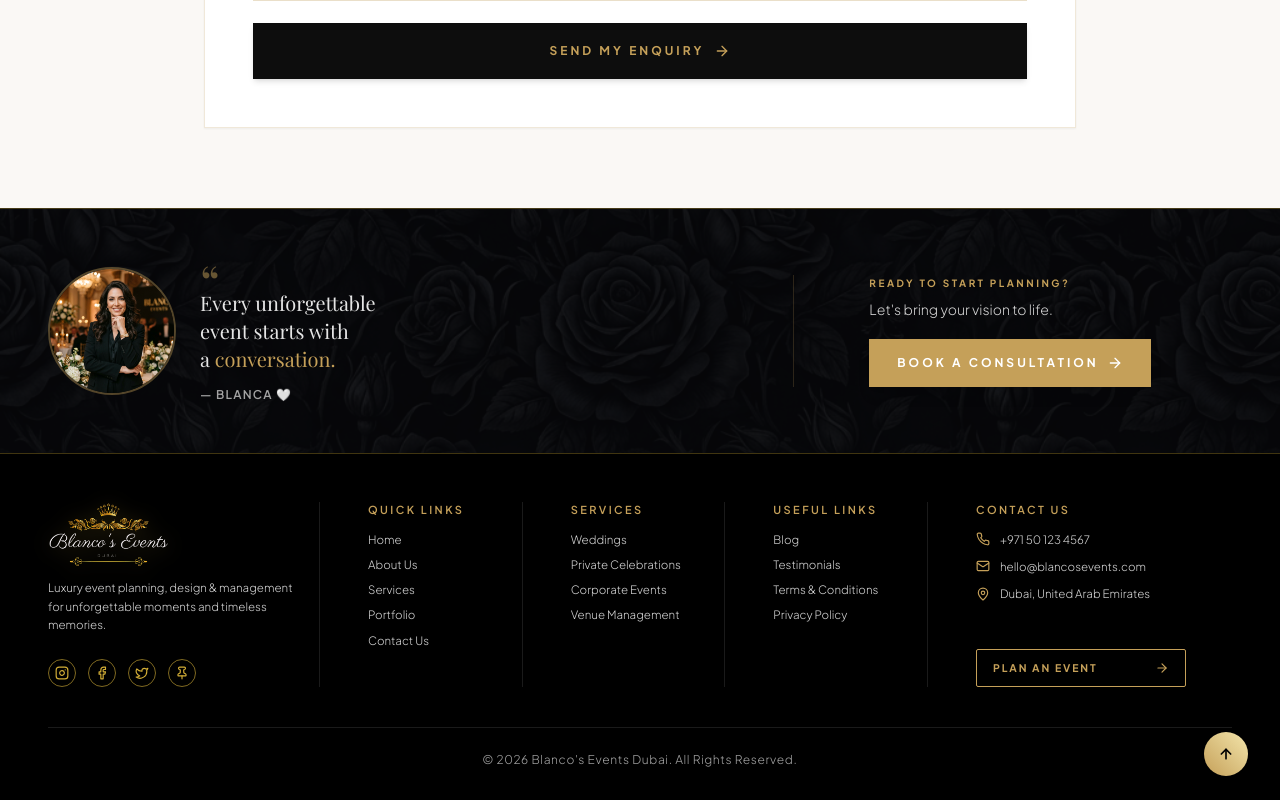
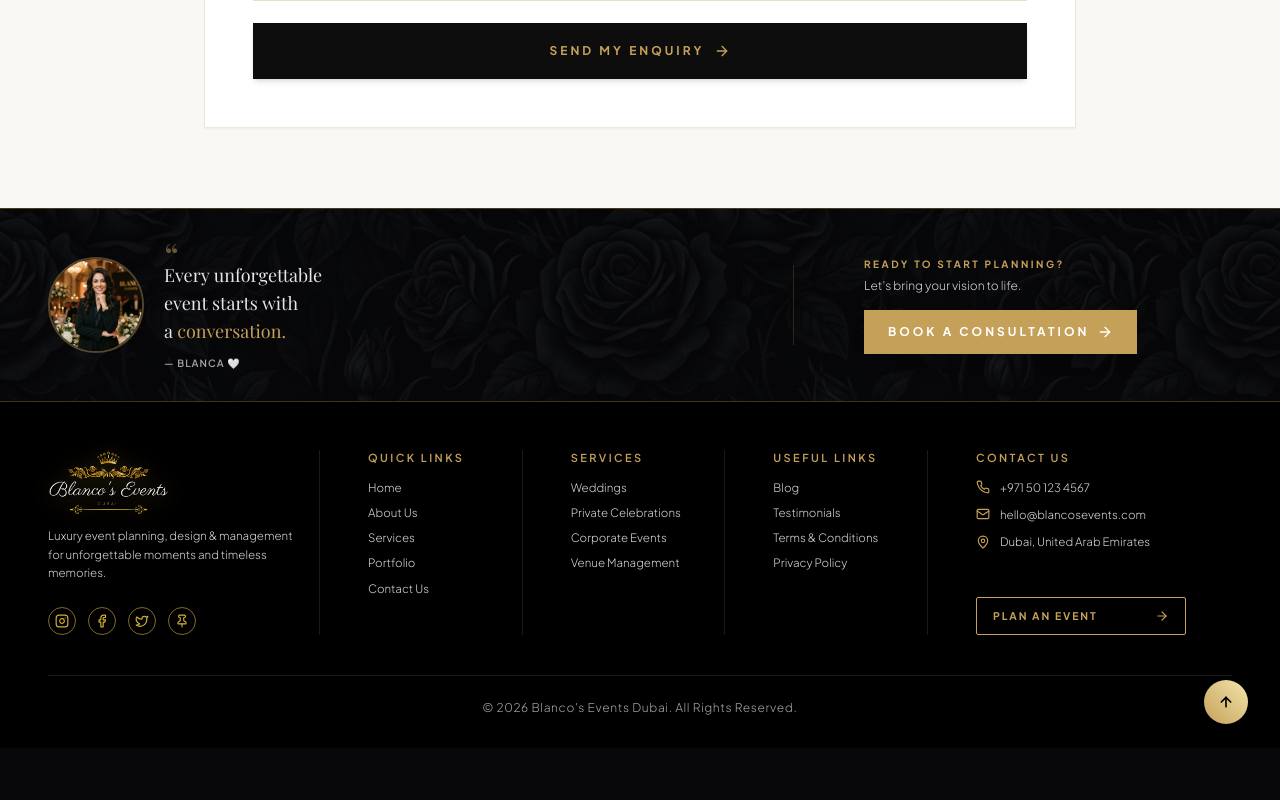
Before and after one commit to itfalcon176/blancosevents.com, a Next.js app: page /contact in a window 1280 px wide. Shown: the part 1433-2233 px from the top of the page. After the commit the page ends 2181 px from the top, so only its background shows below. Built offline with nearby package versions, Linux system fonts and the light colour scheme; a web font is replaced by a local one.

Commit message:
feat: create ContactPageContent component with hero, info cards, and enquiry form sections

```diff
--- a/src/components/ContactPageContent.tsx
+++ b/src/components/ContactPageContent.tsx
@@ -377,17 +377,17 @@ export const ContactPageContent: React.FC = () => {
       {/* ──────────────────────────────────────────────────────── */}
       {/* BOTTOM SECTION: Founder Quote & Call to Action           */}
       {/* ──────────────────────────────────────────────────────── */}
-      <section className="relative w-full bg-[#08080A] text-white py-12 px-6 sm:px-10 lg:px-12 border-t border-[#D4AF37]/30">
+      <section className="relative w-full bg-[#08080A] text-white py-7 px-6 sm:px-10 lg:px-12 border-t border-[#D4AF37]/30">
         <div
           className="absolute inset-0 bg-cover bg-center opacity-15 pointer-events-none"
           style={{ backgroundImage: "url('/dark-rose-bg.png')" }}
         />
 
-        <div className="relative max-w-[1300px] mx-auto grid grid-cols-1 lg:grid-cols-12 gap-8 lg:gap-12 items-center">
+        <div className="relative max-w-[1300px] mx-auto grid grid-cols-1 lg:grid-cols-12 gap-6 lg:gap-10 items-center">
 
           {/* Left: Founder Photo & Quote */}
-          <div className="lg:col-span-7 flex flex-col sm:flex-row items-center gap-6 text-center sm:text-left">
-            <div className="w-32 h-32 rounded-full overflow-hidden border-2 border-[#C5A059]/40 flex-shrink-0">
+          <div className="lg:col-span-7 flex flex-col sm:flex-row items-center gap-5 text-center sm:text-left">
+            <div className="w-24 h-24 rounded-full overflow-hidden border-2 border-[#C5A059]/40 flex-shrink-0">
               <img
                 src="/blanca-founder.png"
                 alt="Blanca - Founder & Creative Director"
@@ -395,13 +395,13 @@ export const ContactPageContent: React.FC = () => {
               />
             </div>
             <div className="flex-grow">
-              <span className="text-[#C5A059] font-serif text-5xl leading-none block -mb-4 opacity-50 sm:text-left select-none">“</span>
-              <blockquote className="text-lg sm:text-xl font-serif text-neutral-200 font-light leading-relaxed mb-2 px-1 sm:px-0">
+              <span className="text-[#C5A059] font-serif text-4xl leading-none block -mb-3 opacity-50 sm:text-left select-none">“</span>
+              <blockquote className="text-md sm:text-lg font-serif text-neutral-200 font-light leading-relaxed mb-1 px-1 sm:px-0">
                 Every unforgettable <br className="hidden sm:inline" />
                 event starts with <br className="hidden sm:inline" />
                 a <span className="text-[#C5A059] font-serif">conversation.</span>
               </blockquote>
-              <cite className="text-xs tracking-widest text-neutral-400 not-italic uppercase font-semibold">
+              <cite className="text-[10px] tracking-widest text-neutral-400 not-italic uppercase font-semibold">
                 — Blanca 🤍
               </cite>
             </div>
@@ -409,20 +409,20 @@ export const ContactPageContent: React.FC = () => {
 
           {/* Vertical Separator Line (Desktop only) */}
           <div className="hidden lg:block lg:col-span-1 justify-self-center">
-            <div className="w-[1px] h-28 bg-[#C5A059]/20" />
+            <div className="w-[1px] h-20 bg-[#C5A059]/20" />
           </div>
 
           {/* Right: Book Consultation Block */}
           <div className="lg:col-span-4 text-center lg:text-left flex flex-col justify-center items-center lg:items-start">
-            <span className="text-[10px] font-bold tracking-[0.25em] text-[#C5A059] uppercase mb-2">
+            <span className="text-[10px] font-bold tracking-[0.25em] text-[#C5A059] uppercase mb-1.5">
               READY TO START PLANNING?
             </span>
-            <p className="text-sm text-neutral-300 font-light mb-5">
+            <p className="text-xs text-neutral-300 font-light mb-4">
               Let&apos;s bring your vision to life.
             </p>
             <a
               href="#enquiry-form"
-              className="bg-[#C5A059] hover:bg-[#B89230] text-white px-7 py-4 text-xs font-bold tracking-[0.25em] uppercase transition-all duration-300 flex items-center gap-2 shadow-lg whitespace-nowrap"
+              className="bg-[#C5A059] hover:bg-[#B89230] text-white px-6 py-3.5 text-xs font-bold tracking-[0.25em] uppercase transition-all duration-300 flex items-center gap-2 shadow-lg whitespace-nowrap"
             >
               <span>BOOK A CONSULTATION</span>
               <ArrowRight className="w-4 h-4" />
```
